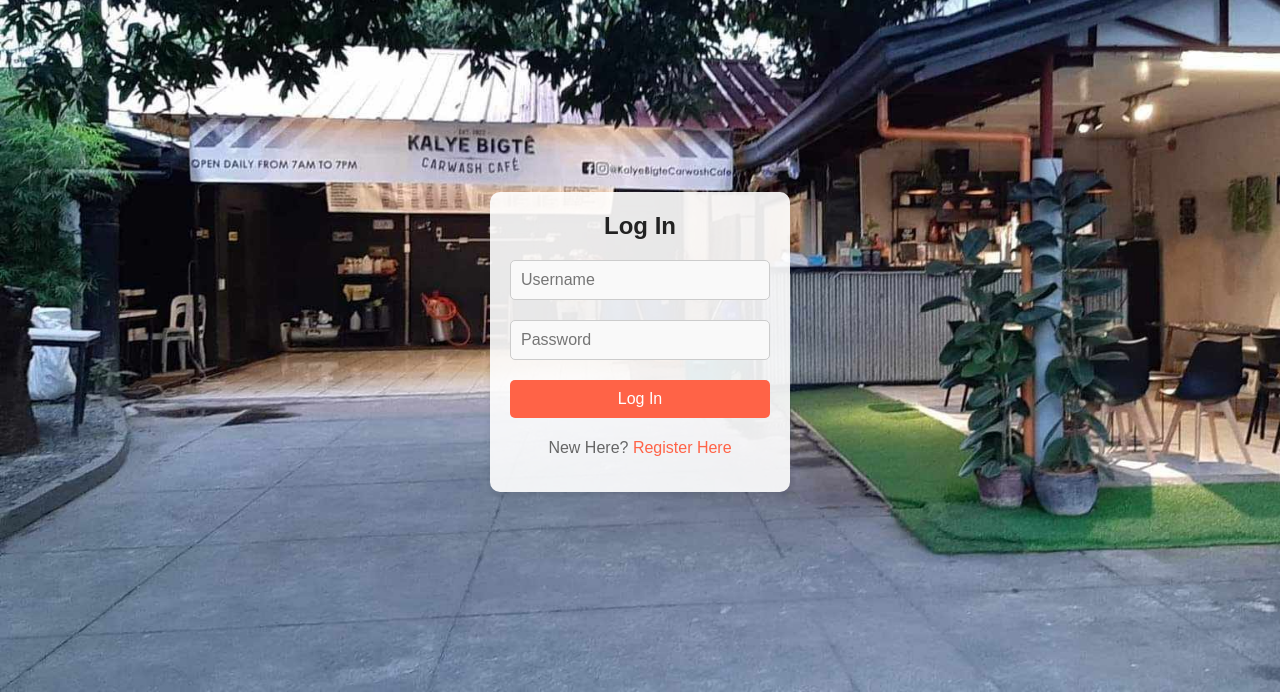
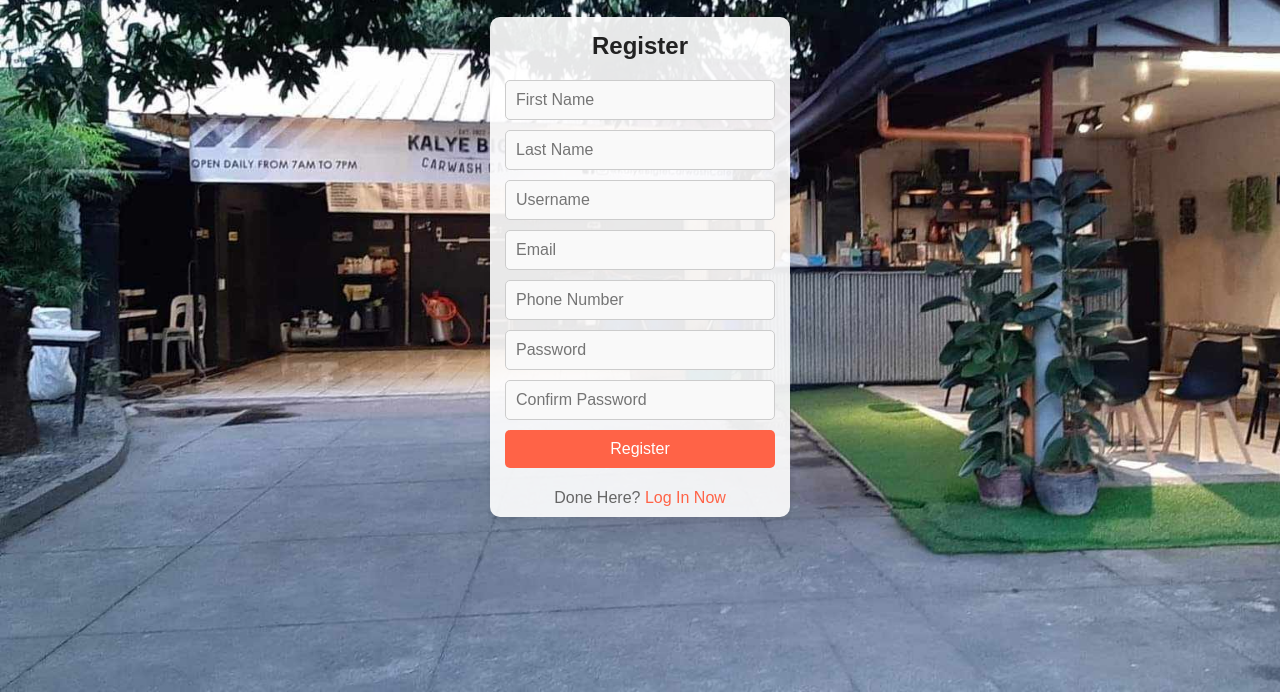
Before and after one commit to xKrstn/Maam-Nocon-Research, a PHP site: page /reg.html in a window 1280 px wide. Shown: the part 108-800 px from the top of the page. Run offline with PHP 8.4, Linux system fonts and the light colour scheme.

Commit message:
Add files via upload

```diff
--- a/ad/reg.html
+++ b/ad/reg.html
@@ -20,19 +20,34 @@
     </header>
 
 
-        <div class="box">
-            <h2>Log In</h2>
+        <div class="box2">
+            <h2>Register</h2>
             <form action="#" class="formbox">
+                <div class="input">
+                    <input type="text" name="firstname" placeholder="First Name" required>
+                </div>
+                <div class="input">
+                    <input type="text" name="lastname" placeholder="Last Name" required>
+                </div>
                 <div class="input">
                     <input type="text" name="username" placeholder="Username" required>
                 </div>
                 <div class="input">
+                    <input type="email" name="emal" placeholder="Email" required>
+                </div>
+                <div class="input">
+                    <input type="number" name="phonenumber" placeholder="Phone Number" required>
+                </div>
+                <div class="input">
                     <input type="password" name="password" placeholder="Password" required>
                 </div>
-                <button type="submit" class="button">Log In</button>
+                <div class="input">
+                    <input type="password" name="conpass" placeholder="Confirm Password" required>
+                </div>
+                <button type="submit" class="button">Register</button>
                 <div class="link">
                     <br>
-                    <p>New Here? <a href="login.html">Register Here</a></p>
+                    <p>Done Here? <a href="login.html">Log In Now</a></p>
                 </div>
             </form>
         </div>
--- a/ad/style.css
+++ b/ad/style.css
@@ -60,12 +60,12 @@ body {
  .box {
 background-color: rgba(255, 255, 255, 0.9);
 color: #222;
-padding: 20px;
+padding: 15px;
 border-radius: 10px;
 box-shadow: 0 4px 6px rgba(0, 0, 0, 0.1);
 width: 300px;
 height: 300px;
-margin: 300px auto 0;
+margin: 125px auto 0;
 }
 
 
@@ -74,12 +74,29 @@ margin: 300px auto 0;
     margin-bottom: 20px;
 }
 
+.box2 {
+    background-color: rgba(255, 255, 255, 0.9);
+    color: #222;
+    padding: 15px;
+    border-radius: 10px;
+    box-shadow: 0 4px 6px rgba(0, 0, 0, 0.1);
+    width: 300px;
+    height: 500px;
+    margin: 125px auto 0;
+    }
+
+
+    .box2 h2 {
+        text-align: center;
+        margin-bottom: 20px;
+    }
+
 .formbox {
     margin-bottom: 20px;
 }
 
 .input {
-    margin-bottom: 20px; /* Adjust spacing */
+    margin-bottom: 10px; /* Adjust spacing */
 }
 
 .input input {
```
